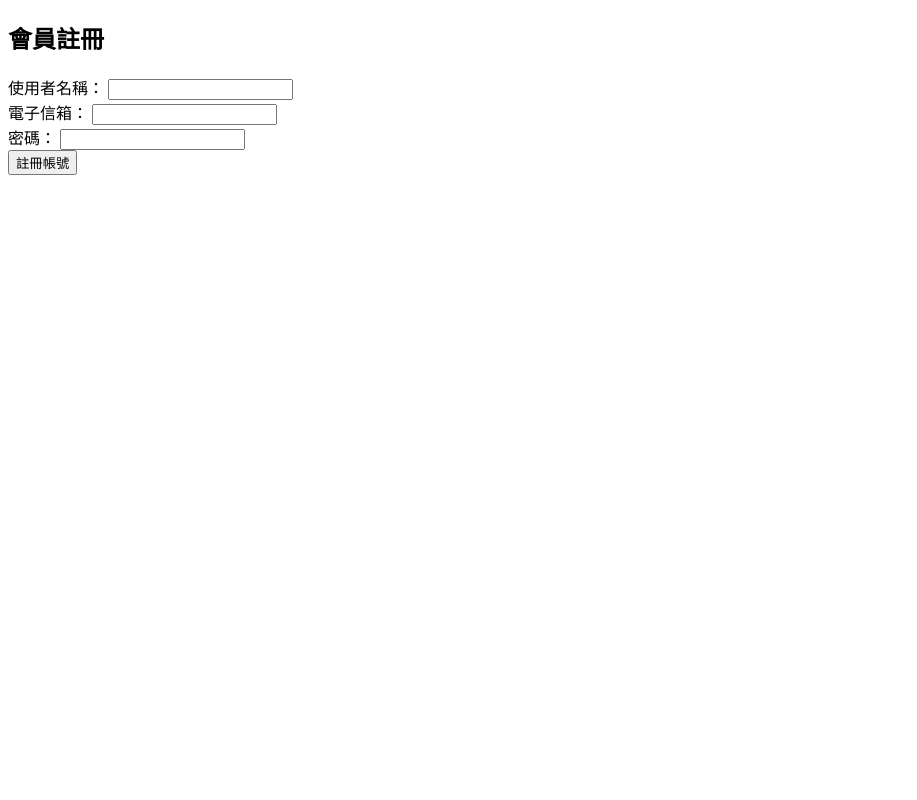
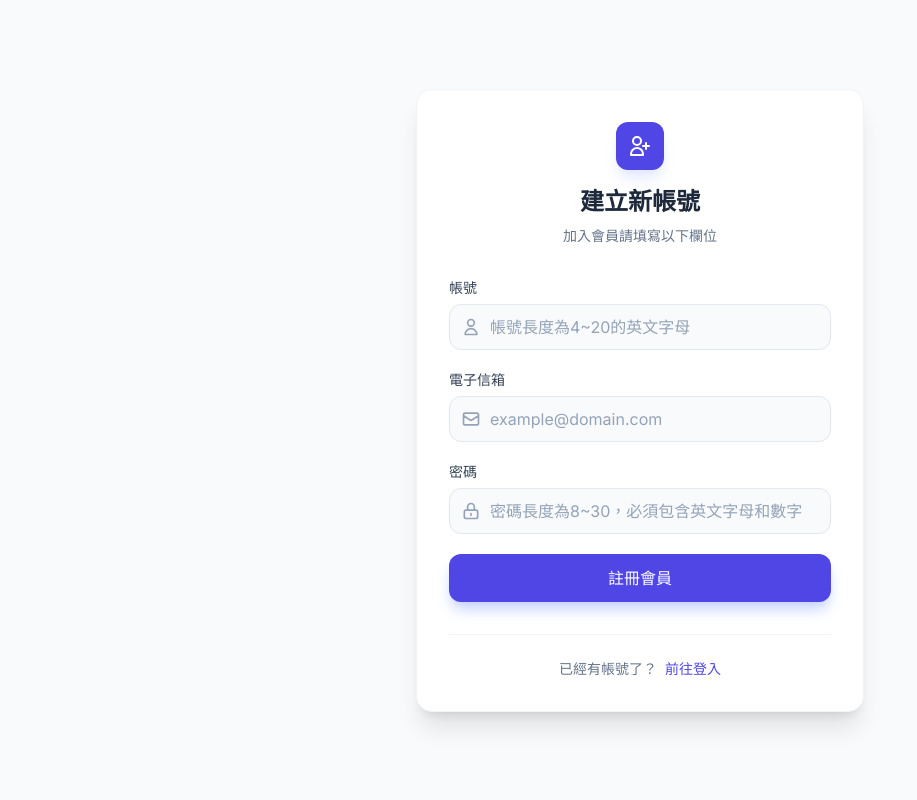
Before and after one commit to gpna1229/login-system-with-flask-and-myaql, a Flask app: page /register in a window 1280 px wide. Shown: the whole page, without its empty margins (0-917 px from the left). Run offline with Flask 3, Linux system fonts and the light colour scheme; some libraries are stand-ins or nearby versions.

Commit message:
Update CSS style of register page

```diff
--- a/templates/register.html
+++ b/templates/register.html
@@ -2,26 +2,79 @@
 <html lang="zh-TW">
 <head>
     <meta charset="UTF-8">
-    <title>會員註冊</title>
+    <meta name="viewport" content="width=device-width, initial-scale=1.0">
+    <title>加入會員</title>
+    <script src="https://cdn.tailwindcss.com"></script>
+    <style>
+        @import url('https://fonts.googleapis.com/css2?family=Inter:wght@300;400;500;600;700&family=Noto+Sans+TC:wght@300;400;500;700&display=swap');
+        body {
+            font-family: 'Inter', 'Noto Sans TC', sans-serif;
+        }
+    </style>
 </head>
-<body>
-<div class="container">
-    <h2>會員註冊</h2>
-    <form method="POST" action="/register" >
-        <div class="form-group">
-            <label for="username">使用者名稱：</label>
-            <input type="text" id="username" name="username" required>
+<body class="bg-slate-50 min-h-screen flex items-center justify-center p-4">
+    <div class="w-full max-w-md bg-white rounded-2xl shadow-xl border border-slate-100 p-8 transition-all duration-300 hover:shadow-2xl">
+        <div class="text-center mb-8">
+            <div class="inline-flex items-center justify-center w-12 h-12 rounded-xl bg-indigo-600 text-white mb-4 shadow-lg shadow-indigo-100">
+                <svg class="w-6 h-6" fill="none" stroke="currentColor" viewBox="0 0 24 24" xmlns="http://www.w3.org/2000/svg">
+                    <path stroke-linecap="round" stroke-linejoin="round" stroke-width="2" d="M18 9v3m0 0v3m0-3h3m-3 0h-3m-2-5a4 4 0 11-8 0 4 4 0 018 0zM3 20a6 6 0 0112 0v1H3v-1z"></path>
+                </svg>
+            </div>
+            <h2 class="text-2xl font-bold text-slate-800">建立新帳號</h2>
+            <p class="text-sm text-slate-500 mt-2">加入會員請填寫以下欄位</p>
         </div>
-        <div class="form-group">
-            <label for="email">電子信箱：</label>
-            <input type="email" id="email" name="email" required>
+        <form action="" method="POST" class="space-y-5">
+            <div>
+                <label for="username" class="block text-sm font-medium text-slate-700 mb-1.5">帳號</label>
+                <div class="relative">
+                    <span class="absolute inset-y-0 left-0 flex items-center pl-3 text-slate-400">
+                        <svg class="w-5 h-5" fill="none" stroke="currentColor" viewBox="0 0 24 24">
+                            <path stroke-linecap="round" stroke-linejoin="round" stroke-width="2" d="M16 7a4 4 0 11-8 0 4 4 0 018 0zM12 14a7 7 0 00-7 7h14a7 7 0 00-7-7z"></path>
+                        </svg>
+                    </span>
+                    <input type="text" id="username" name="username" required
+                           class="w-full pl-10 pr-4 py-2.5 bg-slate-50 border border-slate-200 rounded-xl text-slate-800 placeholder-slate-400 focus:outline-none focus:ring-2 focus:ring-indigo-500/20 focus:border-indigo-500 transition-all duration-200"
+                           placeholder="帳號長度為4~20的英文字母">
+                </div>
+            </div>
+            <div>
+                <label for="email" class="block text-sm font-medium text-slate-700 mb-1.5">電子信箱</label>
+                <div class="relative">
+                    <span class="absolute inset-y-0 left-0 flex items-center pl-3 text-slate-400">
+                        <svg class="w-5 h-5" fill="none" stroke="currentColor" viewBox="0 0 24 24">
+                            <path stroke-linecap="round" stroke-linejoin="round" stroke-width="2" d="M3 8l7.89 5.26a2 2 0 002.22 0L21 8M5 19h14a2 2 0 002-2V7a2 2 0 00-2-2H5a2 2 0 00-2 2v10a2 2 0 002 2z"></path>
+                        </svg>
+                    </span>
+                    <input type="email" id="email" name="email" required
+                           class="w-full pl-10 pr-4 py-2.5 bg-slate-50 border border-slate-200 rounded-xl text-slate-800 placeholder-slate-400 focus:outline-none focus:ring-2 focus:ring-indigo-500/20 focus:border-indigo-500 transition-all duration-200"
+                           placeholder="example@domain.com">
+                </div>
+            </div>
+
+            <div>
+                <label for="password" class="block text-sm font-medium text-slate-700 mb-1.5">密碼</label>
+                <div class="relative">
+                    <span class="absolute inset-y-0 left-0 flex items-center pl-3 text-slate-400">
+                        <svg class="w-5 h-5" fill="none" stroke="currentColor" viewBox="0 0 24 24">
+                            <path stroke-linecap="round" stroke-linejoin="round" stroke-width="2" d="M12 15v2m-6 4h12a2 2 0 002-2v-6a2 2 0 00-2-2H6a2 2 0 00-2 2v6a2 2 0 002 2zm10-10V7a4 4 0 00-8 0v4h8z"></path>
+                        </svg>
+                    </span>
+                    <input type="password" id="password" name="password" required
+                           class="w-full pl-10 pr-4 py-2.5 bg-slate-50 border border-slate-200 rounded-xl text-slate-800 placeholder-slate-400 focus:outline-none focus:ring-2 focus:ring-indigo-500/20 focus:border-indigo-500 transition-all duration-200"
+                           placeholder="密碼長度為8~30，必須包含英文字母和數字">
+                </div>
+            </div>
+            <button type="submit"
+                    class="w-full py-3 px-4 bg-indigo-600 hover:bg-indigo-700 text-white font-medium rounded-xl shadow-lg shadow-indigo-200 hover:shadow-xl hover:shadow-indigo-300 focus:outline-none focus:ring-2 focus:ring-indigo-500/50 active:scale-[0.98] transition-all duration-150">
+                註冊會員
+            </button>
+        </form>
+        <div class="mt-8 pt-6 border-t border-slate-100 text-center">
+            <p class="text-sm text-slate-500">
+                已經有帳號了？
+                <a href="{{ url_for('user_login') }}" class="font-medium text-indigo-600 hover:text-indigo-700 hover:underline ml-1">前往登入</a>
+            </p>
         </div>
-        <div class="form-group">
-            <label for="password">密碼：</label>
-            <input type="password" id="password" name="password" required>
-        </div>
-        <button type="submit">註冊帳號</button>
-    </form>
-</div>
+    </div>
 </body>
 </html>
```
